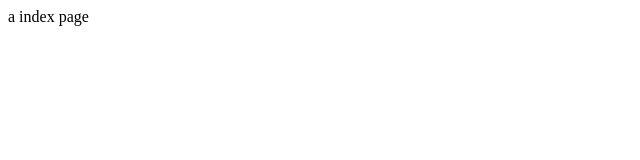
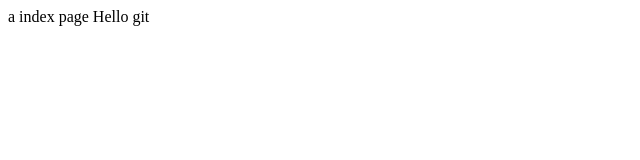
Before and after one commit to zxmios/agitdemo, a plain HTML site: page index.html in a window 1280 px wide. Shown: the full height of the page, 0-640 px from the left. Drawn offline with Linux system fonts and the light colour scheme.

```diff
--- a/index.html
+++ b/index.html
@@ -1 +1,2 @@
 a index page
+<h>Hello git</h>
```
